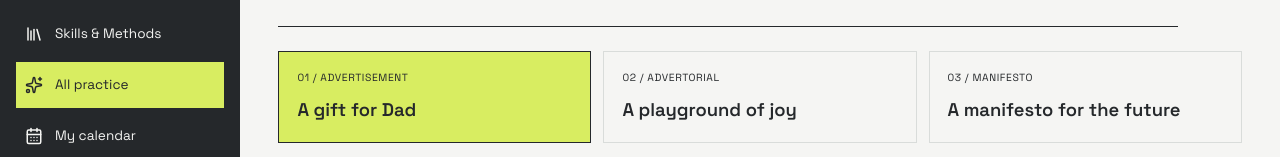
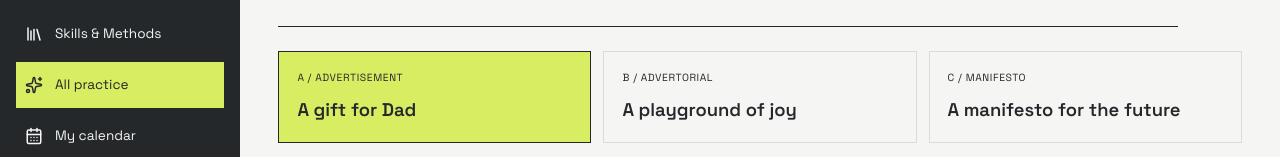
Before and after one commit to jrinka/mrrinka, a Next.js app: page /practice/close-analysis in a window 1280 px wide. Shown: the part 359-516 px from the top of the page. Built offline with nearby package versions, Linux system fonts and the light colour scheme; no server answers; a web font is replaced by a local one.

Commit message:
Letter Close Analysis sources to distinguish numbered steps

```diff
--- a/components/close-analysis.tsx
+++ b/components/close-analysis.tsx
@@ -36,7 +36,7 @@ export default function CloseAnalysis({sources,provider,live}:{sources:CloseSour
  update({records:[...work.records,{tool:"Close Analysis",course:"language-literature",evidence,draft:work.draft,reflection:work.reflection,feedback,refused:data.refused,model:data.model,modelDisclosure:provider.disclosure,policyVersion:data.policyVersion,createdAt:data.createdAt}]});
  }catch(err){setError(controller.signal.aborted?"Feedback took too long. Your writing is still here. You can download it or try again when you’re ready.":err instanceof Error?err.message:"Feedback is unavailable. Your writing is still here.");}finally{clearTimeout(deadline);setBusy(false);}}
  return <div className="close-analysis">
- <nav className="close-source-list" aria-label="Choose a source">{sources.map((s,i)=><button type="button" disabled={busy} key={s.id} aria-pressed={s.id===selected} onClick={()=>{setSelected(s.id);setPage(0);setZoom(100);setError("");}}><span className="mono">0{i+1} / {s.id==="tourism"?"ADVERTISEMENT":s.id==="parenting"?"ADVERTORIAL":"MANIFESTO"}</span><strong>{s.title}</strong></button>)}</nav>
+ <nav className="close-source-list" aria-label="Choose a source">{sources.map((s,i)=><button type="button" disabled={busy} key={s.id} aria-pressed={s.id===selected} onClick={()=>{setSelected(s.id);setPage(0);setZoom(100);setError("");}}><span className="mono">{String.fromCharCode(65+i)} / {s.id==="tourism"?"ADVERTISEMENT":s.id==="parenting"?"ADVERTORIAL":"MANIFESTO"}</span><strong>{s.title}</strong></button>)}</nav>
  <p className="close-save-status" role="status">{!ready?"Opening your workspace…":saved?"Saved in this tab’s session. Switching sources keeps your work; download before closing the tab.":"Browser saving is unavailable. Download your work before leaving."}</p>
  <div className="close-columns">
  <section className="close-source" aria-label="Source workspace"><span className="mono">01 / READ THE SOURCE</span><h2>{source.title}</h2><p>{source.context}</p><p className="hint"><a href={source.url} target="_blank" rel="noreferrer">{source.credit} ↗</a></p>
```
